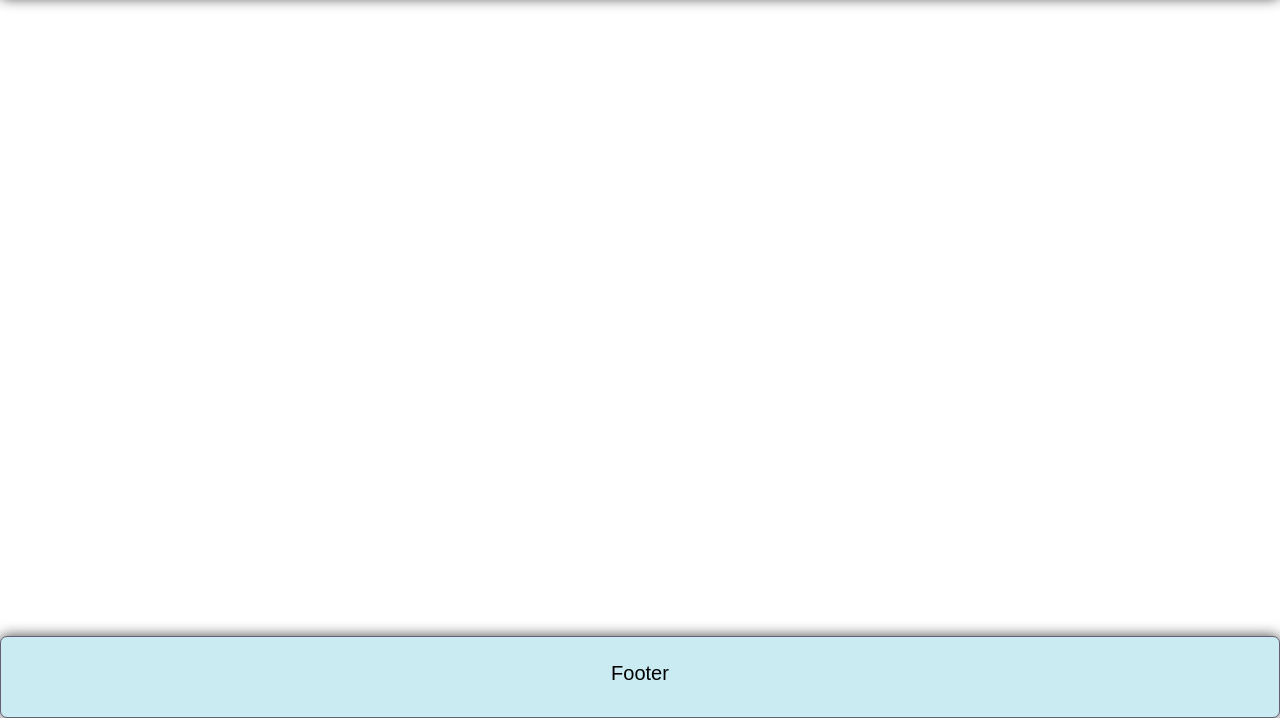
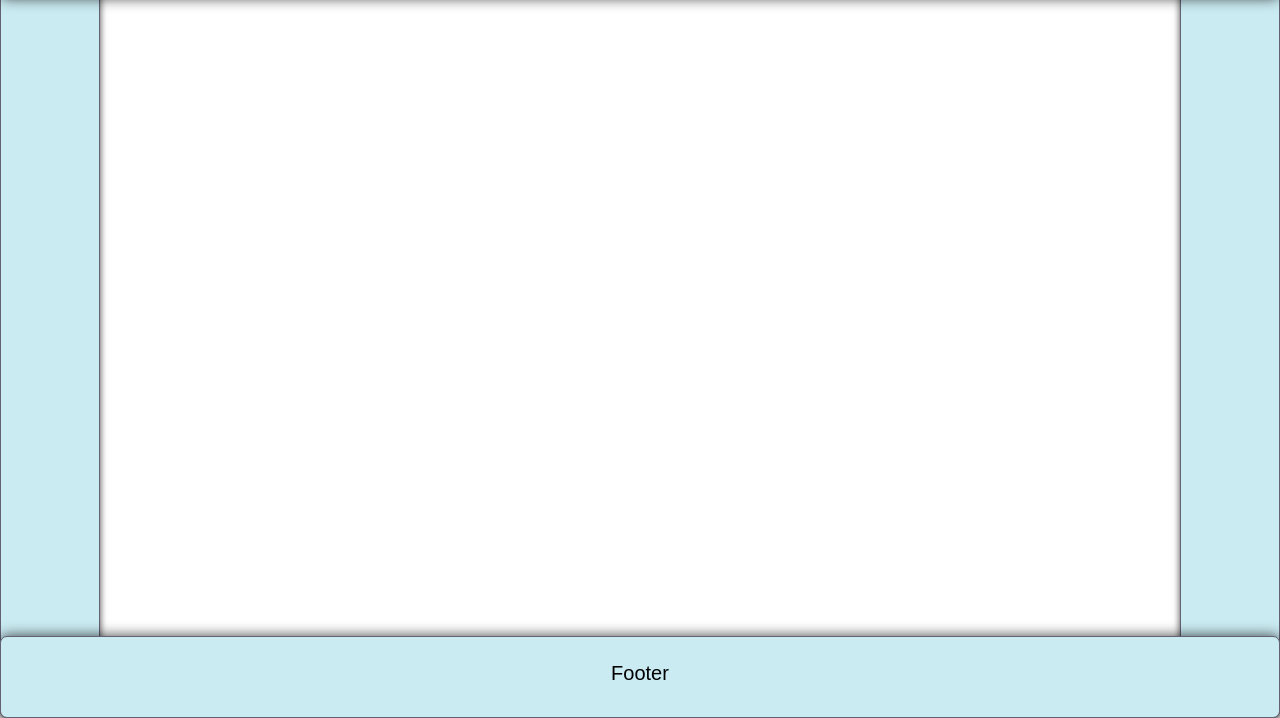
Before and after one commit to KarlMumme/WADH1, a plain HTML site: page index.html in a window 1280 px wide. Shown: the part 82-800 px from the top of the page. Drawn offline with Linux system fonts and the light colour scheme.

Commit message:
side columns

```diff
--- a/index.html
+++ b/index.html
@@ -27,5 +27,8 @@
         </div>
     </footer>
 
+    <div class="column1"></div>
+    <div class="column2"></div>
+
 </body>
 </html>
--- a/res/css/style.css
+++ b/res/css/style.css
@@ -24,7 +24,6 @@ a {
     box-shadow: 0px 0px 14px 0px rgba(0, 0, 0, 0.75);
     border-radius: 7px;
     position: fixed; width: 100%;
-    display: inline;
 }
 .footer {
     position: fixed;
@@ -126,3 +125,27 @@ div p {
     align-items: center;
     display: inline-block;
 }
+
+.column1 {
+    display: flex;
+    justify-content: center;
+    float: left;
+    height: 100%;
+    width: 100px;
+    background-color: #caebf2;
+    border: 1px solid #646174;
+    box-shadow: 0px 0px 7px 0px rgba(0, 0, 0, 0.75);
+    border-radius: 7px;
+}
+
+.column2 {
+    display: flex;
+    justify-content: center;
+    float: right;
+    height: 100%;
+    width: 100px;
+    background-color: #caebf2;
+    border: 1px solid #646174;
+    box-shadow: 0px 0px 7px 0px rgba(0, 0, 0, 0.75);
+    border-radius: 7px;
+}
```
